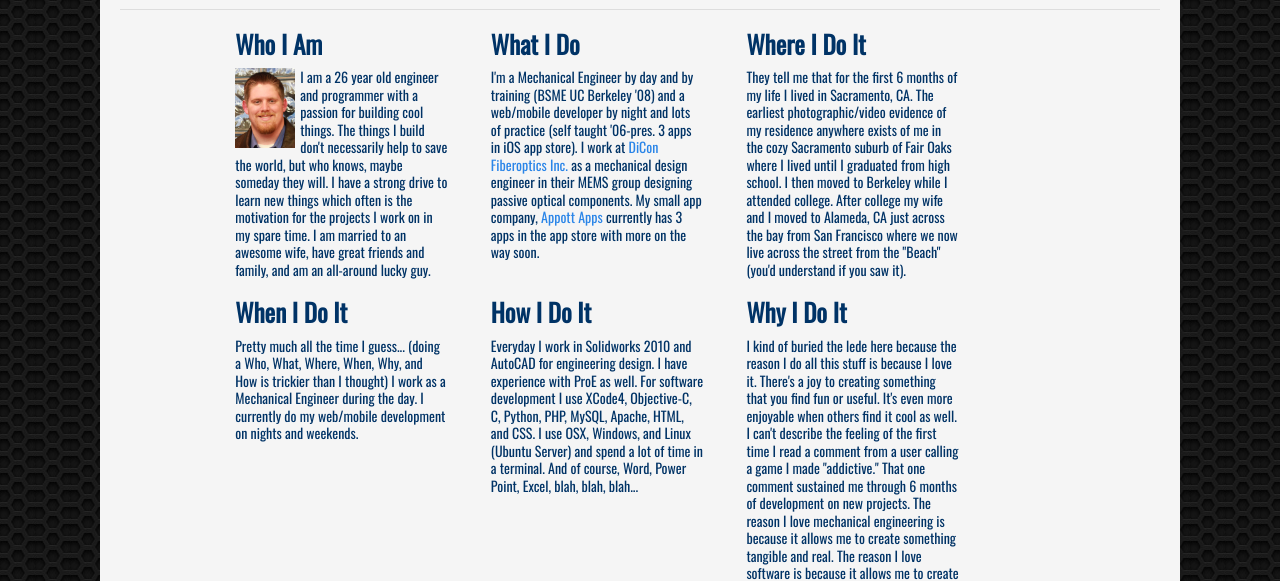
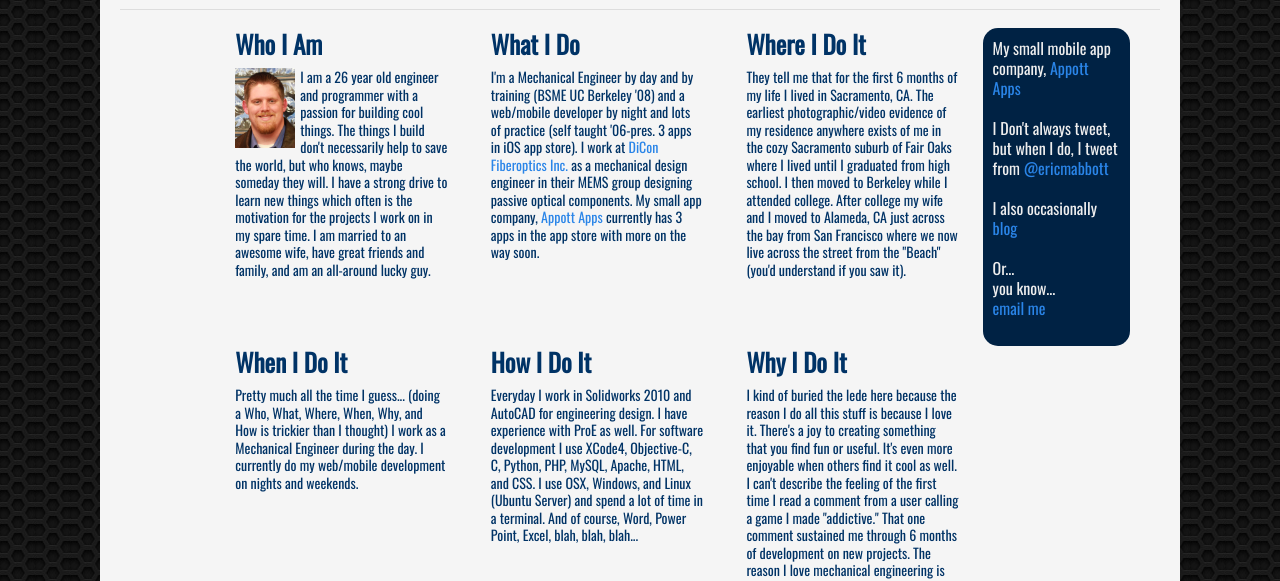
Before and after one commit to abbotteric/ericabbott.info, a plain HTML site: page index.html in a window 1280 px wide. Shown: the part 195-776 px from the top of the page. Drawn offline with nearby package versions, Linux system fonts and the light colour scheme.

Commit message:
Added a sidebar to the site and some copyright info at the bottom. also modified the CSS

```diff
--- a/index.html
+++ b/index.html
@@ -57,7 +57,8 @@
 				<h3 class="subheading">Where I Do It</h3>
 				<p class="sub-descriptions">They tell me that for the first 6 months of my life I lived in Sacramento, CA. The earliest photographic/video evidence of my residence anywhere exists of me in the cozy Sacramento suburb of Fair Oaks where I lived until I graduated from high school. I then moved to Berkeley while I attended college. After college my wife and I moved to Alameda, CA just across the bay from San Francisco where we now live across the street from the "Beach" (you'd understand if you saw it).</p>
 			</div>
-			<div class="two columns">
+			<div class="two columns sidebar_container">
+				<p class="sidebar_text">My small mobile app company, <a href="http://www.appott.com">Appott Apps</a></br></br>I Don't always tweet, but when I do, I tweet from <a href="http://www.twitter.com/ericmabbott">@ericmabbott</a></br></br>I also occasionally <a href="http://appottblog.wordpress.com">blog</a></br></br>Or...</br>you know...</br><a href="mailto:ericabbott1@gmail.com">email me</a></p>
 			</div>
 		</div>
 
@@ -82,7 +83,8 @@
 
 		<div class="row">
 			<div class="eleven columns offset-by-one">
-				<h2 class="below_fold">This stuff happens later</h2>
+				<p class="sub-descriptions">&copy 2012 Eric Abbott</p>
+
 			</div>
 		</div>
 	</div>
--- a/stylesheets/mystyle.css
+++ b/stylesheets/mystyle.css
@@ -39,6 +39,19 @@ body {
 	font-size:30px;
 	}
 
+.sidebar_text {
+	color:#EEEEEE;
+	font-family:'Oswald', sans-serif;
+	font-size:16px;
+	}
+
+.sidebar_container {
+	padding:10px;
+	margin-left: 5px;
+	background-color:#002244;
+	border-radius:15px;
+	}
+
 .container {
 	border-radius:15px;
 	background-color:#F5F5F5;
```
Also changed, not shown: 1 other file.
